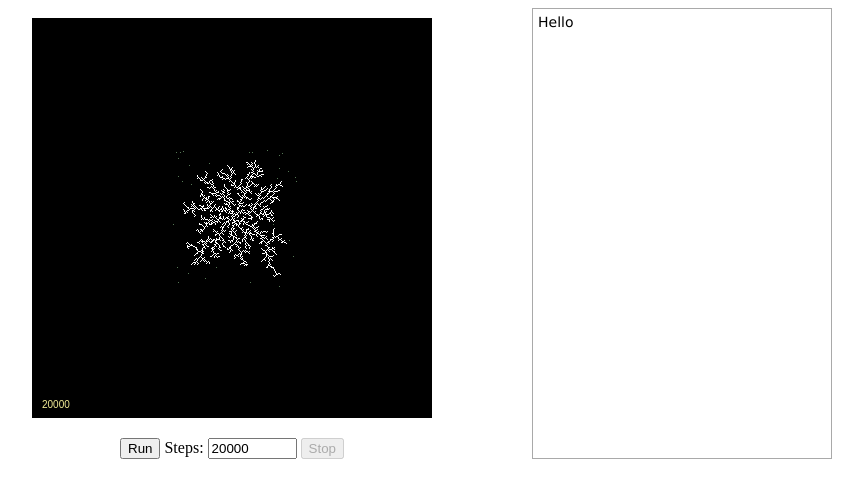
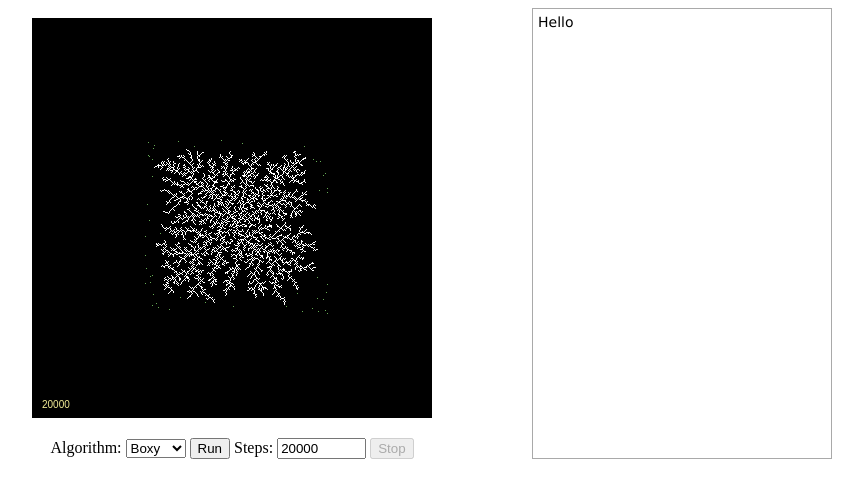
Before and after one commit to eliben/diffuse-sim, a plain HTML site: page index.html in a window 1280 px wide. Both pictures are taken after a click on the button "Run". Shown: the whole page, without its empty margins (258-1121 px from the left). Drawn offline with Linux system fonts and the light colour scheme.

Commit message:
Algorithm selection

```diff
--- a/diffuse.js
+++ b/diffuse.js
@@ -2,15 +2,16 @@
 
 const GridWidth = 400;
 const GridHeight = 400;
-const NumDiffusePoints = 30;
+const NumDiffusePoints = 50;
 const StepsPerDraw = 100;
 
 const FixedColor = "#ffffff";
-const DiffuseColor = "#557755";
+const DiffuseColor = "#66aa55";
 const TextColor = "#f2ec96";
 
 const Canvas = document.getElementById('plot');
 const Ctx = Canvas.getContext('2d');
+const AlgorithmSelect = document.getElementById('algorithm');
 const RunButton = document.getElementById('run');
 const NumStepsInput = document.getElementById('numsteps');
 NumStepsInput.value = 20000;
@@ -106,10 +107,12 @@ function redraw() {
     Ctx.fillText(`${state.curStep}`, 10, GridWidth - 10);
 
     if (state.runState == RunState.RUNNING) {
+        AlgorithmSelect.disabled = true;
         RunButton.disabled = true;
         NumStepsInput.disabled = true;
         StopButton.disabled = false;
     } else {
+        AlgorithmSelect.disabled = false;
         RunButton.disabled = false;
         NumStepsInput.disabled = false;
         StopButton.disabled = true;
@@ -149,10 +152,14 @@ for (let i = 0; i < NumDiffusePoints; i++) {
 redraw();
 
 function onRun() {
-    let numSteps = parseInt(NumStepsInput.value, 10);
-    state.runState = RunState.RUNNING;
-    doSteps(numSteps);
-    redraw();
+    let numSteps = Number(NumStepsInput.value);
+    if (isNaN(numSteps)) {
+        alert("Please enter a valid numeric number of steps!");
+    } else {
+        state.runState = RunState.RUNNING;
+        doSteps(numSteps);
+        redraw();
+    }
 }
 
 function onStop() {
@@ -185,10 +192,8 @@ function doSteps(numSteps) {
                 // on the grid or adjacent to a fixed point.
                 let attempts = 0;
                 while (grid.isNearCell(pt.x, pt.y)) {
-                    pt.x = randIntInRange(boundBoxStartX, boundBoxEndX);
-                    pt.y = randIntInRange(boundBoxStartY, boundBoxEndY);
+                    [pt.x, pt.y] = generateDiffusePoint();
                     attempts++;
-
                     if (attempts >= 100) {
                         alert("Too many fixed points; please restart simulation!");
                         return;
@@ -209,6 +214,24 @@ function doSteps(numSteps) {
     redraw();
 }
 
+function generateDiffusePoint() {
+    if (AlgorithmSelect.value === "radial") {
+        let reach = Math.max(
+            (boundBoxEndX - boundBoxStartX) / 2,
+            (boundBoxEndY - boundBoxStartY) / 2);
+
+        let angle = Math.random() * 2 * Math.PI;
+        return [
+            clampInt(middleX + Math.cos(angle) * reach, 0, GridWidth),
+            clampInt(middleY + Math.sin(angle) * reach, 0, GridHeight)];
+    } else { // boxy
+        return [
+            randIntInRange(boundBoxStartX, boundBoxEndX),
+            randIntInRange(boundBoxStartY, boundBoxEndY),
+        ];
+    }
+}
+
 // Updates the bound box based on new coordinates for an added fixed point.
 // The bound box will try to remain 10 px away from the farthest fixed point,
 // clamped to the canvas boundaries.
--- a/index.html
+++ b/index.html
@@ -40,6 +40,11 @@
             <canvas id="plot"></canvas>
         </div>
         <div class="controls">
+            Algorithm:
+            <select id="algorithm" name="algorithm">
+                <option value="boxy">Boxy</option>
+                <option value="radial">Radial</option>
+            </select>
             <button id="run" title="Run the simulation for this number of steps">Run</button>
             Steps: <input size="8" id="numsteps"></input>
             <button id="stop" title="Stop simulation">Stop</button>
```
